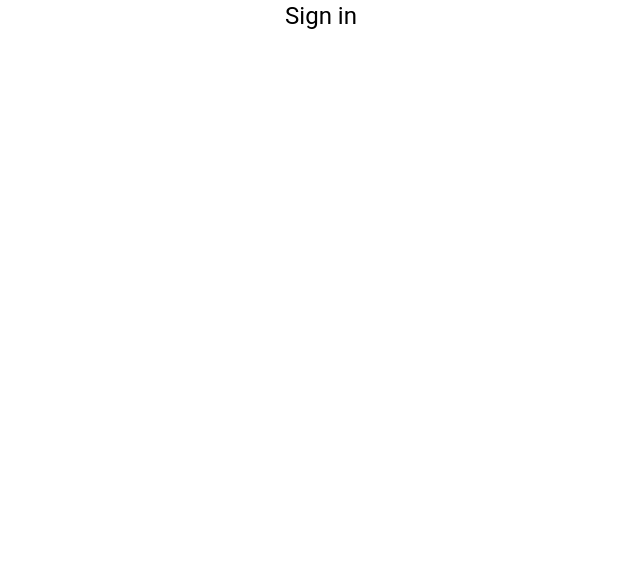
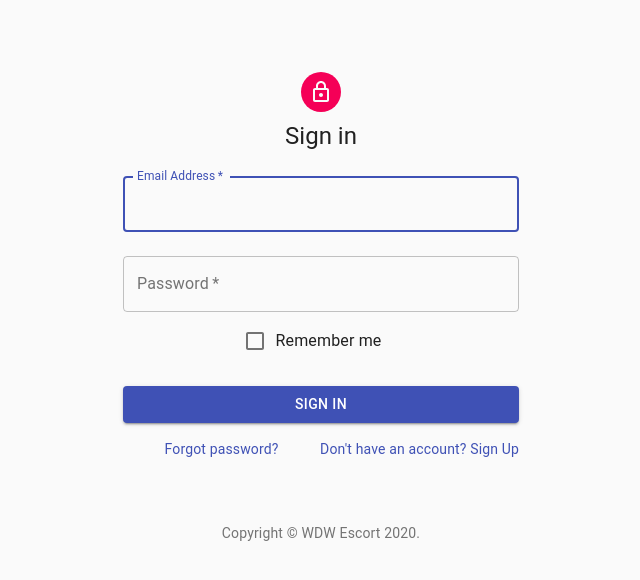
Before and after one commit to johnragan/play-swr_rff_mirage, a React (Create React App) app: page /wdw/login in a window 1280 px wide. Shown: the top 580 px of the page, without its empty margins (319-959 px from the left). Built offline with nearby package versions, Linux system fonts and the light colour scheme.

Commit message:
Add support for basic login screen

```diff
--- a/src/App.tsx
+++ b/src/App.tsx
@@ -6,7 +6,6 @@
 // TODO: Add support for Storybook
 // TODO: Integrate the new Style guide in
 
-// @ts-ignore
 function App() {
   return (
     <div className="App">
--- a/src/components/screens/LoginScreen/LoginScreen.tsx
+++ b/src/components/screens/LoginScreen/LoginScreen.tsx
@@ -1,12 +1,120 @@
 import React from "react";
-import { Typography } from "@material-ui/core";
+import Avatar from "@material-ui/core/Avatar";
+import Button from "@material-ui/core/Button";
+import CssBaseline from "@material-ui/core/CssBaseline";
+import TextField from "@material-ui/core/TextField";
+import FormControlLabel from "@material-ui/core/FormControlLabel";
+import Checkbox from "@material-ui/core/Checkbox";
+import Link from "@material-ui/core/Link";
+import Grid from "@material-ui/core/Grid";
+import Box from "@material-ui/core/Box";
+import LockOutlinedIcon from "@material-ui/icons/LockOutlined";
+import Typography from "@material-ui/core/Typography";
+import { makeStyles } from "@material-ui/core/styles";
+import Container from "@material-ui/core/Container";
 
 // TODO: Once you create this form, convert it to RFF
 // TODO: Fake out logins using Mirage
-export default function LoginScreen() {
+
+function Copyright() {
   return (
-    <Typography component="h1" variant="h5">
-      Sign in
+    <Typography variant="body2" color="textSecondary" align="center">
+      {"Copyright © "}
+      <Link color="inherit" href="https://material-ui.com/">
+        WDW Escort
+      </Link>{" "}
+      {new Date().getFullYear()}
+      {"."}
     </Typography>
   );
 }
+
+const useStyles = makeStyles((theme) => ({
+  paper: {
+    marginTop: theme.spacing(8),
+    display: "flex",
+    flexDirection: "column",
+    alignItems: "center",
+  },
+  avatar: {
+    margin: theme.spacing(1),
+    backgroundColor: theme.palette.secondary.main,
+  },
+  form: {
+    width: "100%", // Fix IE 11 issue.
+    marginTop: theme.spacing(1),
+  },
+  submit: {
+    margin: theme.spacing(3, 0, 2),
+  },
+}));
+
+export default function LoginScreen() {
+  const classes = useStyles();
+
+  return (
+    <Container component="main" maxWidth="xs">
+      <CssBaseline />
+      <div className={classes.paper}>
+        <Avatar className={classes.avatar}>
+          <LockOutlinedIcon />
+        </Avatar>
+        <Typography component="h1" variant="h5">
+          Sign in
+        </Typography>
+        <form className={classes.form} noValidate>
+          <TextField
+            variant="outlined"
+            margin="normal"
+            required
+            fullWidth
+            id="email"
+            label="Email Address"
+            name="email"
+            autoComplete="email"
+            autoFocus
+          />
+          <TextField
+            variant="outlined"
+            margin="normal"
+            required
+            fullWidth
+            name="password"
+            label="Password"
+            type="password"
+            id="password"
+            autoComplete="current-password"
+          />
+          <FormControlLabel
+            control={<Checkbox value="remember" color="primary" />}
+            label="Remember me"
+          />
+          <Button
+            type="submit"
+            fullWidth
+            variant="contained"
+            color="primary"
+            className={classes.submit}
+          >
+            Sign In
+          </Button>
+          <Grid container>
+            <Grid item xs>
+              <Link href="#" variant="body2">
+                Forgot password?
+              </Link>
+            </Grid>
+            <Grid item>
+              <Link href="#" variant="body2">
+                {"Don't have an account? Sign Up"}
+              </Link>
+            </Grid>
+          </Grid>
+        </form>
+      </div>
+      <Box mt={8}>
+        <Copyright />
+      </Box>
+    </Container>
+  );
+}
```
Also changed, not shown: 1 other file (tests, documents, lock files or other folders).
